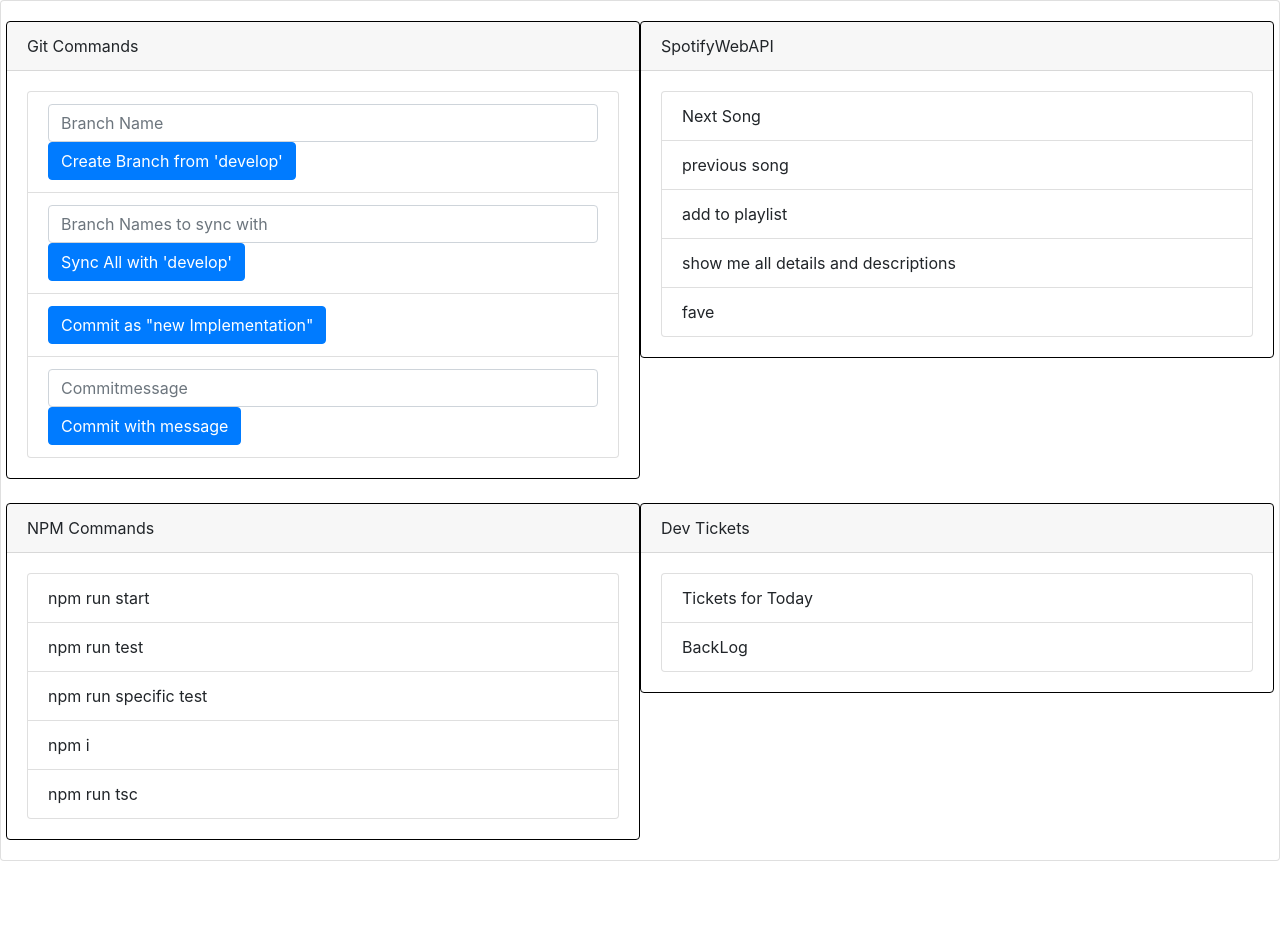
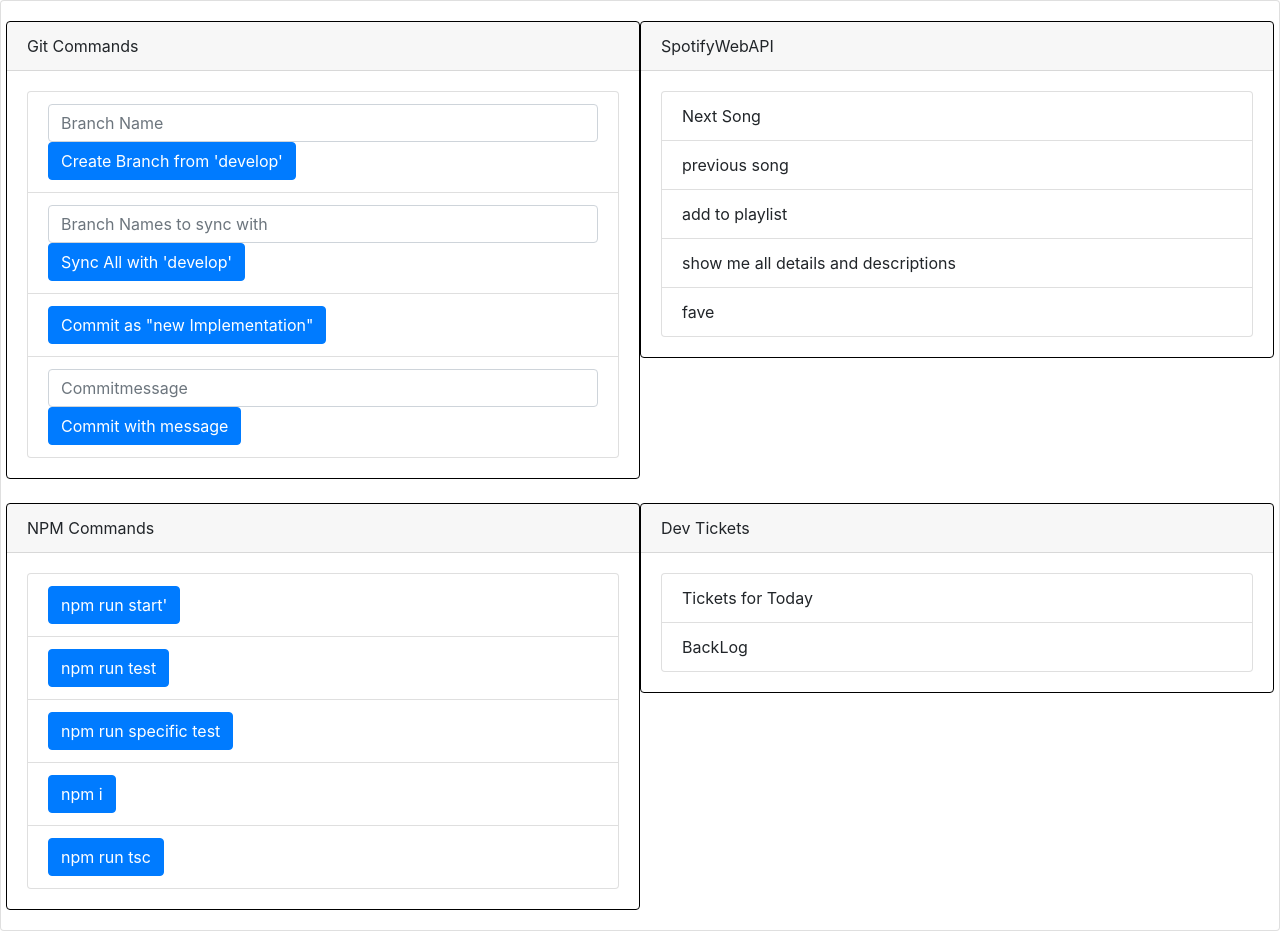
Before and after one commit to nekagit/DevHelps, a React (Vite) app: page / in a window 1280 px wide. Before the commit the page ends 861 px from the top, so only its background shows below. Built offline with nearby package versions, Linux system fonts and the light colour scheme.

Commit message:
First Implementation

```diff
--- a/src/components/GitHubCard.tsx
+++ b/src/components/GitHubCard.tsx
@@ -9,7 +9,7 @@
   border?: string;
 }
 
-function BasicCard(props: IProps) {
+function GitHubCard(props: IProps) {
   const { title, width, height, color, border } = props;
   const borderStyle = "1px solid black";
   const [branchName, setBranchName] = useState("");
@@ -143,4 +143,4 @@
   );
 }
 
-export default BasicCard;
+export default GitHubCard;
--- a/src/components/NPMCard.tsx
+++ b/src/components/NPMCard.tsx
@@ -1,4 +1,5 @@
-import { Card, ListGroup } from "react-bootstrap";
+
+import { Button, Card, ListGroup } from "react-bootstrap";
 
 interface IProps {
   title: string;
@@ -8,9 +9,34 @@
   border?: string;
 }
 
-function BasicCard(props: IProps) {
+function NPMCard(props: IProps) {
   const { title, width, height, color, border } = props;
   const borderStyle = "1px solid black";
+
+
+  const handleNPMAction = async (scriptName: string) => {
+    try {
+      const response = await fetch("http://localhost:3000/execute-script", {
+        method: "POST",
+        headers: {
+          "Content-Type": "application/json",
+        },
+        body: JSON.stringify({
+          scriptName: scriptName,
+          scriptParameters: [""],
+        }), // Include branchName in the request body
+      });
+
+      if (response.ok) {
+        console.log(`Git script "${scriptName}" executed successfully.`);
+      } else {
+        console.error("Error executing Git script.");
+      }
+    } catch (error) {
+      console.error("Error:", error);
+    }
+  };
+
   return (
     <>
       <Card
@@ -24,11 +50,33 @@
         <Card.Header>{title}</Card.Header>
         <Card.Body>
           <ListGroup>
-            <ListGroup.Item>npm run start</ListGroup.Item>
-            <ListGroup.Item>npm run test</ListGroup.Item>
-            <ListGroup.Item>npm run specific test</ListGroup.Item>
-            <ListGroup.Item>npm i</ListGroup.Item>
-            <ListGroup.Item>npm run tsc</ListGroup.Item>
+            <ListGroup.Item>
+              <Button onClick={() => handleNPMAction("npm run start.bat")}>
+                npm run start'
+              </Button>
+            </ListGroup.Item>
+            <ListGroup.Item>
+              <Button onClick={() => handleNPMAction("npm run tests.bat")}>
+                npm run test
+              </Button>
+            </ListGroup.Item>
+            <ListGroup.Item>
+              <Button onClick={() => handleNPMAction("npm run test.bat")}>
+                npm run specific test
+              </Button>
+            </ListGroup.Item>
+            <ListGroup.Item>
+              <Button onClick={() => handleNPMAction("npm install.bat")}>
+                npm i
+              </Button>
+            </ListGroup.Item>
+            <ListGroup.Item>
+              <Button onClick={() => handleNPMAction("npm run tsc.bat")}>
+                npm run tsc
+              </Button>
+            </ListGroup.Item>
+
+            {/* Add more ListGroup items with corresponding script names */}
           </ListGroup>
         </Card.Body>
       </Card>
@@ -36,4 +84,4 @@
   );
 }
 
-export default BasicCard;
+export default NPMCard;
```
